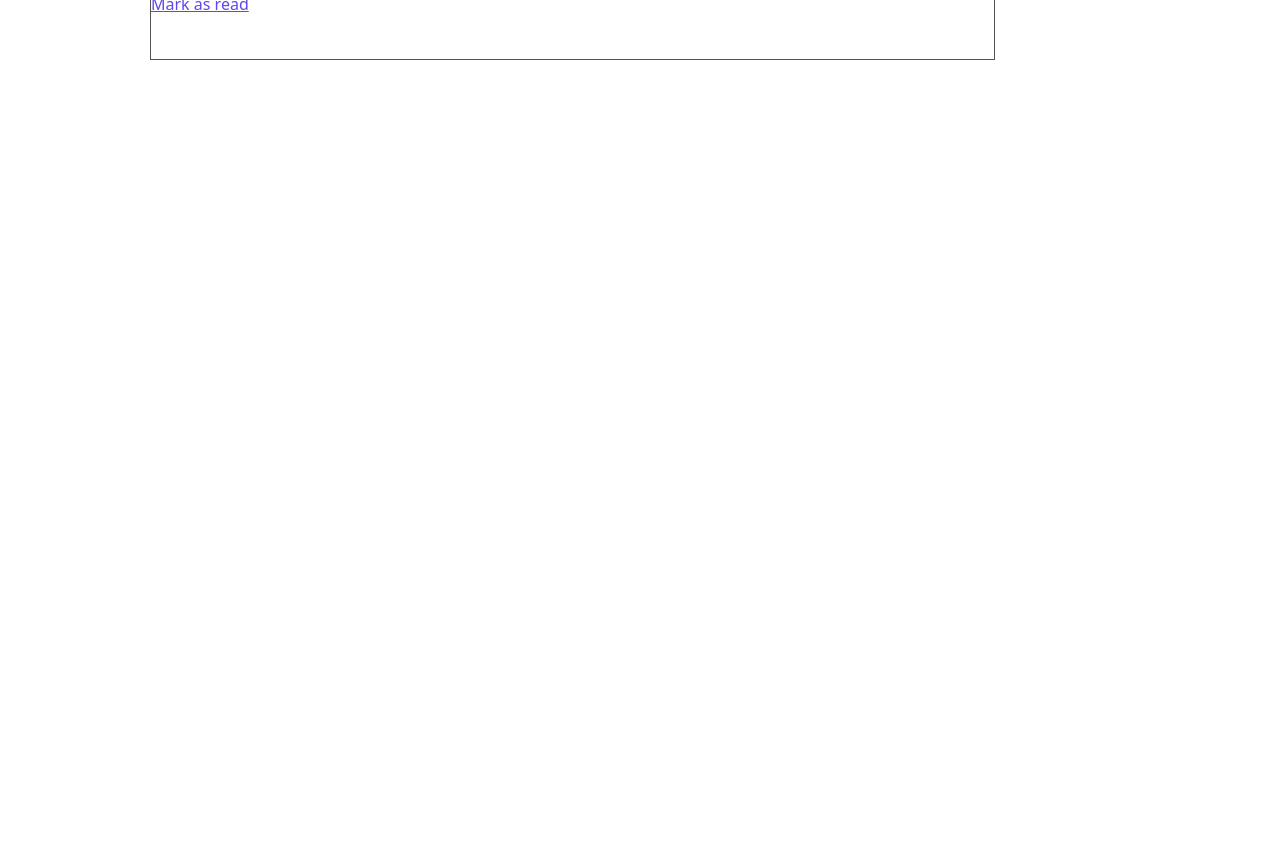
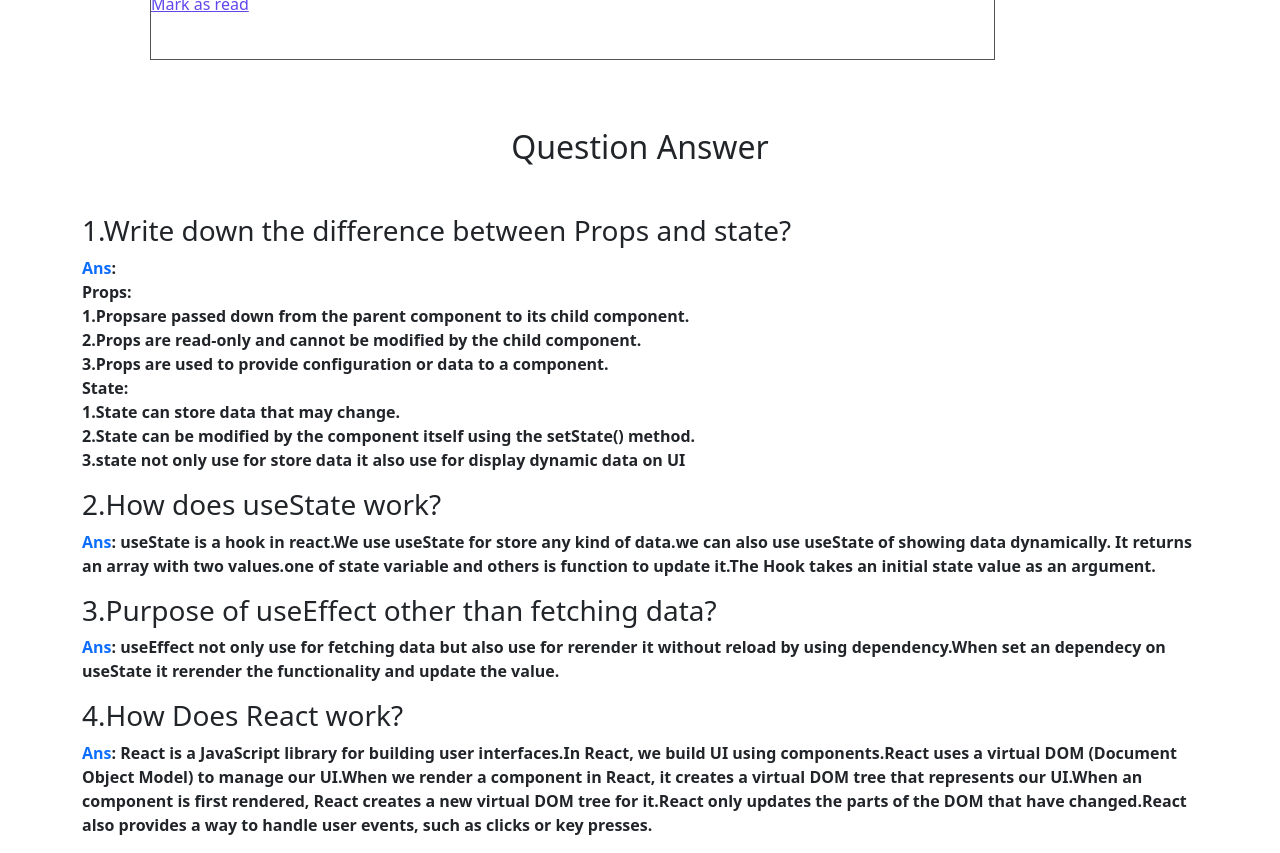
Before and after one commit to Rayhan108/assignment7, a React (Vite) app: page / in a window 1280 px wide. Shown: the part 2760-3613 px from the top of the page. Before the commit the page ends 2840 px from the top, so only its background shows below. Built offline with nearby package versions, Linux system fonts and the light colour scheme.

Commit message:
answer 4 ques

```diff
--- a/src/App.jsx
+++ b/src/App.jsx
@@ -2,6 +2,7 @@ import React, { useState } from 'react';
 import 'bootstrap/dist/css/bootstrap.min.css';
 import Header from './componets/Header/Header';
 import Home from './componets/BookmarkCard/Home/Home';
+import QuesAns from './componets/QuesAns/QuesAns';
 
 
 
@@ -27,6 +28,7 @@ const App = () => {
     <div>
 <Header></Header>
 <Home spentTime={spentTime} handleSpentTime={handleSpentTime} ></Home>
+<QuesAns></QuesAns>
 
     </div>
   );
--- /dev/null
+++ b/src/componets/QuesAns/QuesAns.jsx
@@ -0,0 +1,34 @@
+import React from 'react';
+import "./QuesAns.css"
+
+const QuesAns = () => {
+    return (
+        <div className='container'>
+            <div className="title text-center my-5 ">
+                <h2>Question Answer</h2>
+            </div>
+            <div className="ans-section">
+             <h3>1.Write down the difference between Props and state?</h3>
+                <p className='fw-bold'><span className='text-primary'>Ans</span>: <br></br>Props:<br></br>1.Propsare passed down from the parent component to its child component.<br></br>
+2.Props are read-only and cannot be modified by the child component.<br></br>
+3.Props are used to provide configuration or data to a component.<br></br>
+State:<br></br>
+1.State can store data that may change.<br></br>
+2.State can be modified by the component itself using the setState() method.<br></br>
+3.state not only use for store data it also use for display dynamic data on UI</p>
+
+             <h3>2.How does useState work?</h3>
+                <p className='fw-bold'><span className='text-primary'>Ans</span>: useState is a hook in react.We use useState for store any kind of data.we can also use useState of showing data dynamically. It returns an array with two values.one of state variable and others is function to update it.The Hook takes an initial state value as an argument.</p>
+
+             <h3>3.Purpose of useEffect other than fetching data?</h3>
+                <p className='fw-bold'><span className='text-primary'>Ans</span>: useEffect not only use for fetching data but also use for rerender it without reload by using dependency.When set an dependecy on useState it rerender the functionality and update the value.</p>
+
+             <h3>4.How Does React work?</h3>
+                <p className='fw-bold'><span className='text-primary'>Ans</span>: React is a JavaScript library for building user interfaces.In React, we build UI using components.React uses a virtual DOM (Document Object Model) to manage our UI.When we render a component in React, it creates a virtual DOM tree that represents our UI.When an component is first rendered, React creates a new virtual DOM tree for it.React only updates the parts of the DOM that have changed.React also provides a way to handle user events, such as clicks or key presses.</p>
+
+            </div>
+        </div>
+    );
+};
+
+export default QuesAns;
```
Also changed, not shown: src/componets/QuesAns/QuesAns.css (added).
